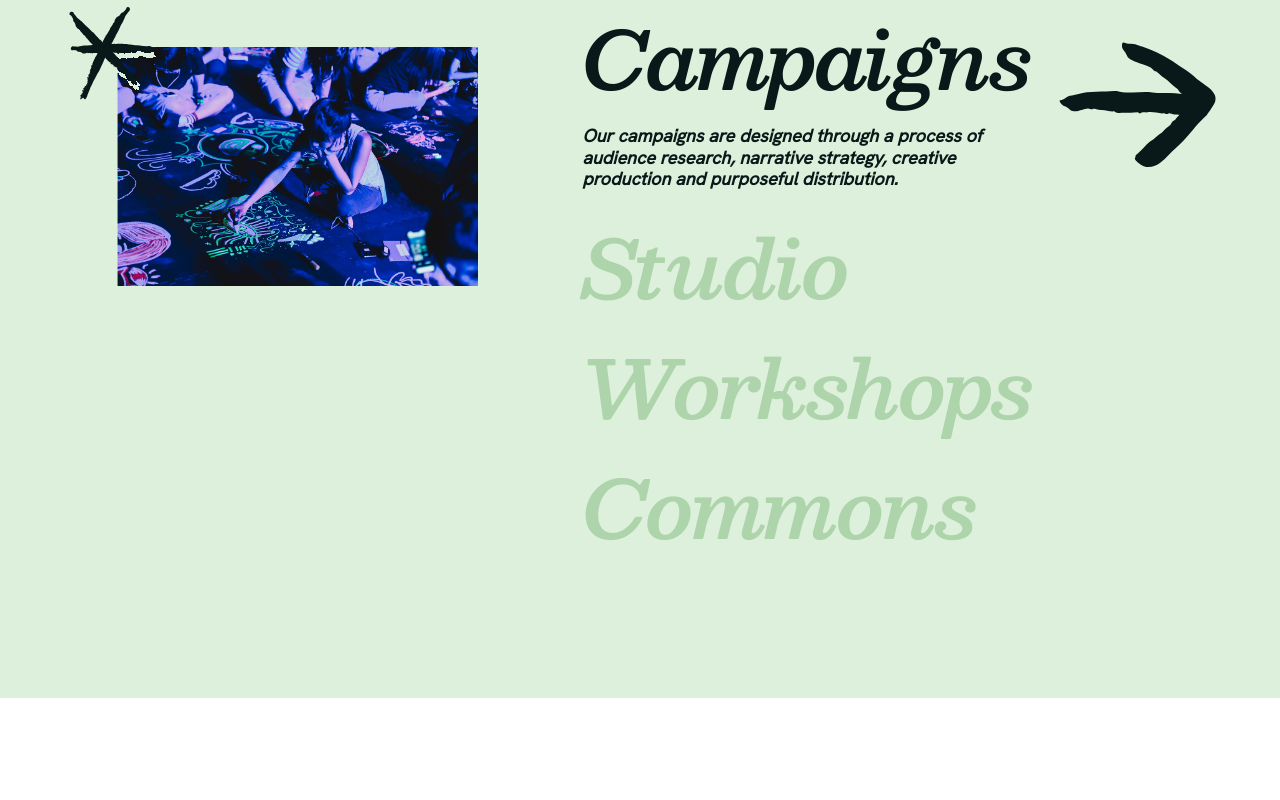
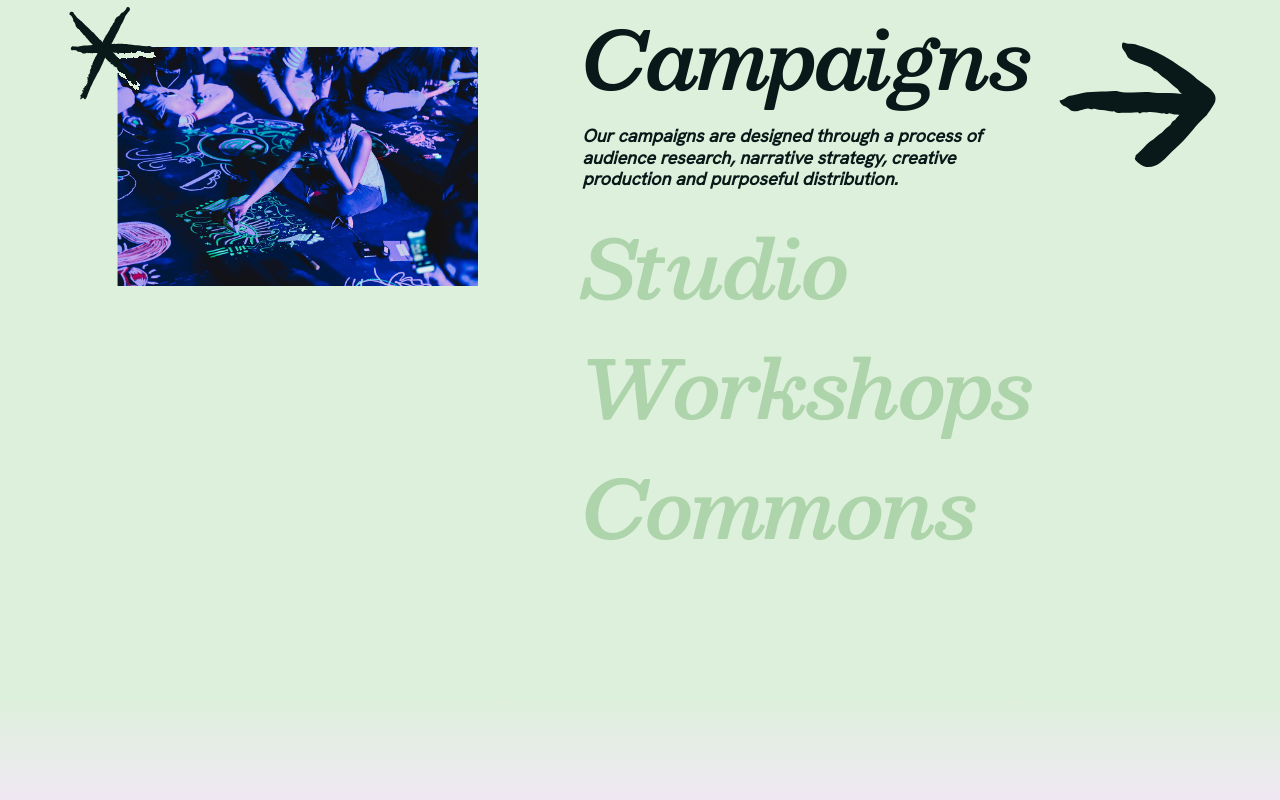
Before and after one commit to nikitaplanet/cicadas, a Vue app: page /#/ in a window 1280 px wide. Shown: the part 2483-3283 px from the top of the page. Before the commit the page ends 3181 px from the top, so only its background shows below. Built offline with nearby package versions, Linux system fonts and the light colour scheme.

Commit message:
[feature] bg 過場

```diff
--- a/src/views/home/HomePage.vue
+++ b/src/views/home/HomePage.vue
@@ -23,6 +23,9 @@
 
 		<!--Our Works-->
 		<Section3 />
+
+		<!--BG 過場-->
+		<div class="section4-gradient"></div>
 	</div>
 </template>
 
@@ -58,4 +61,10 @@ onUnmounted(() => {
 	height: 120px;
 	background: linear-gradient(180deg, var(--Surface-def, #fceee9) 0%, var(--Surface-supportive-green-light, #ddf0db) 100%);
 }
+
+.section4-gradient {
+	width: 100%;
+	height: 120px;
+	background: linear-gradient(180deg, var(--Surface-supportive-green-light, #ddf0db) 0%, var(--Surface-supportive-violet-light, #f3e6f7) 100%);
+}
 </style>
--- a/src/views/home/components/Section3.vue
+++ b/src/views/home/components/Section3.vue
@@ -16,17 +16,18 @@
 
 						<div :class="{'inline-block opacity-100': hoverImage === 1, 'hidden opacity-0': hoverImage !== 1}">
 							<img alt="2" src="@/assets/img/home/section3/2.png" />
-							<img class="absolute top-6 left-4" alt="2 decor" src="@/assets/img/home/section3/2_decor.svg" />
+							<img class="absolute top-14 left-4" alt="2 decor" src="@/assets/img/home/section3/2_decor.svg" />
 						</div>
 
 						<div :class="{'inline-block opacity-100': hoverImage === 2, 'hidden opacity-0': hoverImage !== 2}">
 							<img alt="3" src="@/assets/img/home/section3/3.png" />
-							<img class="absolute top-6 left-4" alt="3 decor" src="@/assets/img/home/section3/3_decor.svg" />
+							<img class="absolute top-2 left-5" alt="3 decor" src="@/assets/img/home/section3/3_decor.svg" />
 						</div>
 
 						<div :class="{'inline-block opacity-100': hoverImage === 3, 'hidden opacity-0': hoverImage !== 3}">
 							<img alt="4" src="@/assets/img/home/section3/4.png" />
-							<img class="absolute top-6 left-4" alt="4 decor" src="@/assets/img/home/section3/4_decor.svg" />
+							<img class="absolute top-6 right-8" alt="4 decor" src="@/assets/img/home/section3/4_decor.svg" />
+							<img class="absolute top-6 right-16" alt="4 decor" src="@/assets/img/home/section3/4_decor.svg" />
 						</div>
 					</div>
 				</div>
--- /dev/null
+++ b/src/views/home/components/Section4.vue
@@ -0,0 +1,5 @@
+<template></template>
+
+<script lang="ts" setup></script>
+
+<style scoped></style>
```
